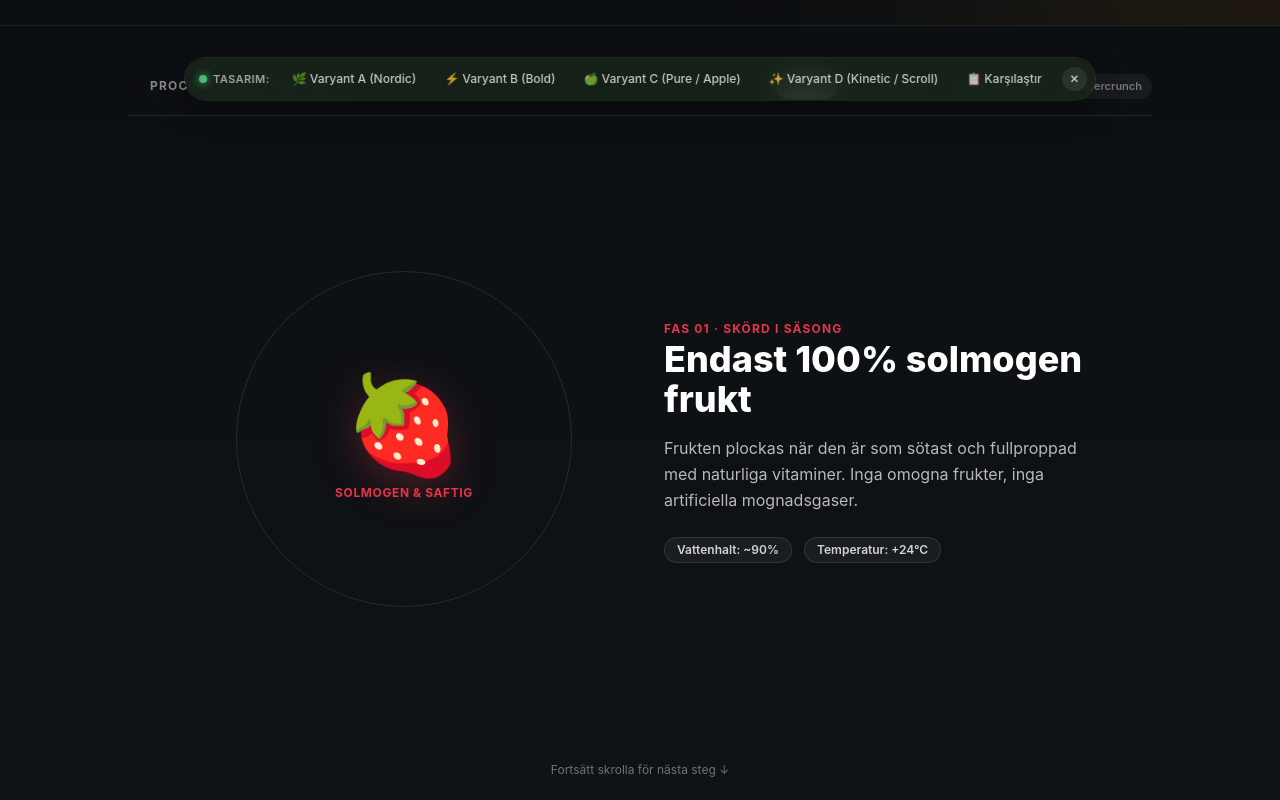
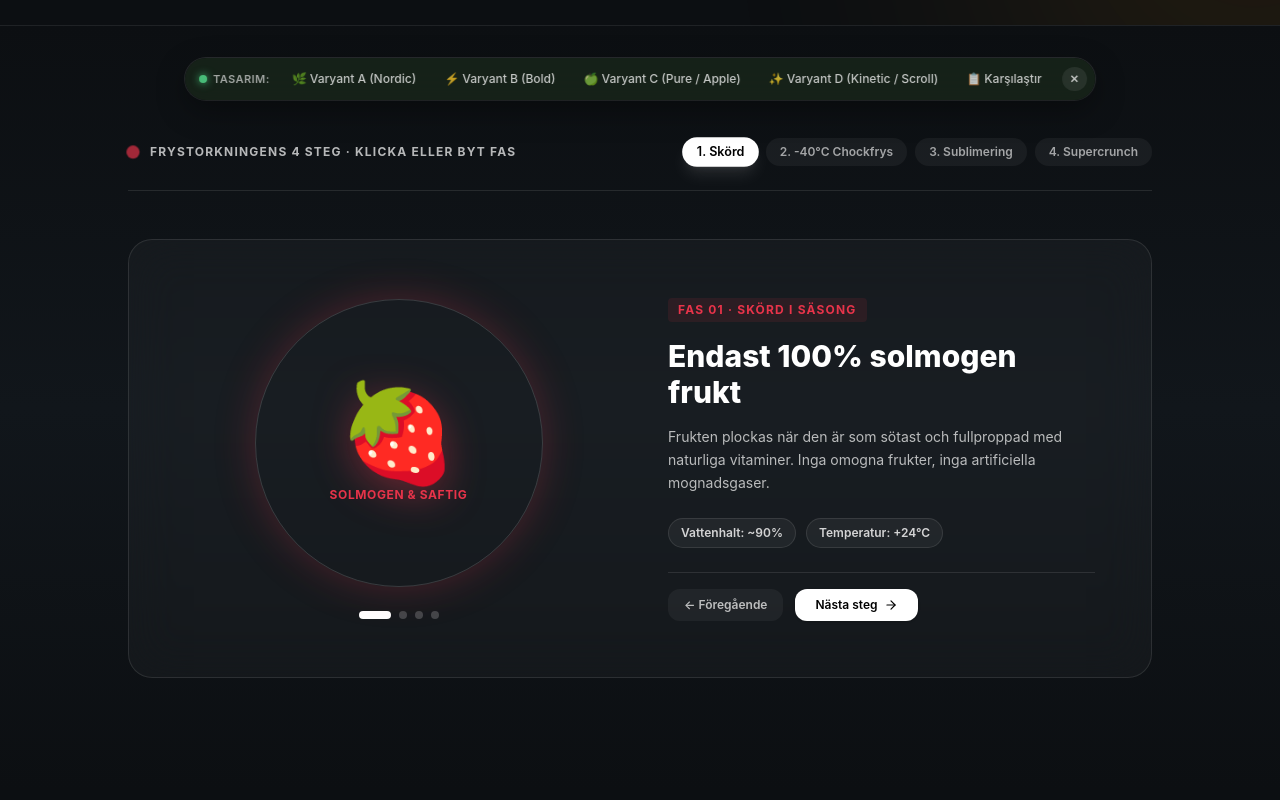
Before and after one commit to canerduru/fruita, a React (Vite) app: page /#/d in a window 1280 px wide. Shown: the part 680-1480 px from the top of the page. Built offline with nearby package versions, Linux system fonts and the light colour scheme; a web font is replaced by a local one.

Commit message:
fix(variant-d): remove 360vh black void gap and make sublimation phase stepper fluid

```diff
--- a/src/variants/VariantD.tsx
+++ b/src/variants/VariantD.tsx
@@ -362,178 +362,210 @@ export default function VariantD() {
         </div>
       </section>
 
-      {/* ─── Section 2: Scrollytelling Pinned Stage (Scroll Experience) ─── */}
+      {/* ─── Section 2: Interactive Sublimation Process (Gap-Free Scrollytelling Stage) ─── */}
       <section
         id="scrollytelling"
         ref={scrollyContainerRef}
-        className="relative z-10 h-[360vh] bg-gradient-to-b from-[#0C0F12] via-[#11161B] to-[#0C0F12] border-t border-white/[0.08]"
+        className="relative z-10 py-20 md:py-28 px-6 bg-gradient-to-b from-[#0C0F12] via-[#11161B] to-[#0C0F12] border-t border-white/[0.08]"
       >
-        {/* Sticky viewport frame */}
-        <div className="sticky top-0 h-screen w-full flex flex-col justify-between p-6 md:p-12 overflow-hidden">
-          {/* Header indicator inside sticky canvas */}
-          <div className="flex items-center justify-between max-w-5xl mx-auto w-full border-b border-white/10 pb-4">
+        <div className="max-w-5xl mx-auto">
+          {/* Header indicator inside canvas */}
+          <div className="flex flex-col sm:flex-row items-center justify-between border-b border-white/10 pb-6 mb-12 gap-4">
             <div className="flex items-center gap-3">
               <span className="w-2.5 h-2.5 rounded-full bg-[#E8344A] animate-ping" />
-              <span className="text-xs uppercase tracking-widest font-bold text-white/50">
-                Processresan: Fas {scrollyPhase + 1} av 4
+              <span className="text-xs uppercase tracking-widest font-bold text-white/70">
+                Frystorkningens 4 Steg · Klicka eller byt fas
               </span>
             </div>
 
-            {/* Micro phase pill indicator */}
-            <div className="flex items-center gap-2">
-              {['1. Skörd', '2. -40°C Frys', '3. Sublimering', '4. Supercrunch'].map((label, idx) => (
-                <span
+            {/* Interactive phase pill buttons */}
+            <div className="flex flex-wrap items-center justify-center gap-2">
+              {['1. Skörd', '2. -40°C Chockfrys', '3. Sublimering', '4. Supercrunch'].map((label, idx) => (
+                <button
                   key={idx}
-                  className={`text-[11px] px-2.5 py-1 rounded-full font-semibold transition-all duration-300 ${
+                  onClick={() => setScrollyPhase(idx)}
+                  className={`text-xs px-3.5 py-1.5 rounded-full font-semibold transition-all duration-300 cursor-pointer ${
                     scrollyPhase === idx
-                      ? 'bg-white text-black shadow-md'
-                      : 'text-white/40 bg-white/5'
+                      ? 'bg-white text-black shadow-lg shadow-white/10 scale-105'
+                      : 'text-white/60 bg-white/5 hover:bg-white/10 hover:text-white'
                   }`}
                 >
                   {label}
-                </span>
+                </button>
               ))}
             </div>
           </div>
 
           {/* Central Interactive Narrative Stage */}
-          <div className="max-w-4xl mx-auto w-full my-auto grid grid-cols-1 md:grid-cols-2 gap-12 items-center">
+          <div className="bg-white/[0.03] border border-white/10 rounded-3xl p-8 md:p-14 backdrop-blur-xl relative overflow-hidden">
+            <div className="grid grid-cols-1 md:grid-cols-2 gap-10 md:gap-14 items-center">
               {/* Visual Morph Stage */}
-            <div className="flex items-center justify-center relative">
+              <div className="flex flex-col items-center justify-center relative min-h-[280px]">
                 {/* Outer pulsing ring */}
                 <div
-                className="w-72 h-72 md:w-84 md:h-84 rounded-full border border-white/10 flex items-center justify-center relative transition-all duration-700"
+                  className="w-64 h-64 sm:w-72 sm:h-72 rounded-full border border-white/15 flex items-center justify-center relative transition-all duration-500"
                   style={{
-                  transform: `scale(${1 + scrollyPhase * 0.05}) rotate(${scrollyPhase * 30}deg)`,
-                  boxShadow: scrollyPhase === 1 ? '0 0 60px rgba(56, 189, 248, 0.25)' : 'none',
+                    boxShadow: scrollyPhase === 1
+                      ? '0 0 50px rgba(56, 189, 248, 0.3)'
+                      : scrollyPhase === 2
+                      ? '0 0 50px rgba(234, 179, 8, 0.25)'
+                      : scrollyPhase === 3
+                      ? '0 0 50px rgba(16, 185, 129, 0.3)'
+                      : '0 0 40px rgba(232, 52, 74, 0.25)',
                   }}
                 >
                   {/* Visual changing based on phase */}
                   {scrollyPhase === 0 && (
-                  <div className="text-center animate-in fade-in zoom-in-75 duration-500">
-                    <div className="text-7xl md:text-8xl mb-2 drop-shadow-[0_10px_20px_rgba(232,52,74,0.3)]">
+                    <div className="text-center animate-in fade-in zoom-in-75 duration-300">
+                      <div className="text-7xl sm:text-8xl mb-2 drop-shadow-[0_10px_20px_rgba(232,52,74,0.4)]">
                         🍓
                       </div>
-                    <span className="text-xs font-bold text-[#E8344A] uppercase tracking-wider">
+                      <span className="text-xs font-bold text-[#E8344A] uppercase tracking-wider block">
                         Solmogen & Saftig
                       </span>
                     </div>
                   )}
 
                   {scrollyPhase === 1 && (
-                  <div className="text-center animate-in fade-in zoom-in-75 duration-500">
-                    <div className="text-7xl md:text-8xl mb-2 drop-shadow-[0_10px_20px_rgba(56,189,248,0.4)]">
+                    <div className="text-center animate-in fade-in zoom-in-75 duration-300">
+                      <div className="text-7xl sm:text-8xl mb-2 drop-shadow-[0_10px_20px_rgba(56,189,248,0.5)]">
                         ❄️🍓
                       </div>
-                    <span className="text-xs font-bold text-sky-400 uppercase tracking-wider">
+                      <span className="text-xs font-bold text-sky-400 uppercase tracking-wider block">
                         Djupfryst vid -40°C
                       </span>
                     </div>
                   )}
 
                   {scrollyPhase === 2 && (
-                  <div className="text-center animate-in fade-in zoom-in-75 duration-500">
-                    <div className="text-7xl md:text-8xl mb-2 drop-shadow-[0_10px_20px_rgba(234,179,8,0.3)]">
+                    <div className="text-center animate-in fade-in zoom-in-75 duration-300">
+                      <div className="text-7xl sm:text-8xl mb-2 drop-shadow-[0_10px_20px_rgba(234,179,8,0.4)]">
                         💨✨
                       </div>
-                    <span className="text-xs font-bold text-amber-400 uppercase tracking-wider">
+                      <span className="text-xs font-bold text-amber-400 uppercase tracking-wider block">
                         Vattnet avdunstar (Sublimering)
                       </span>
                     </div>
                   )}
 
                   {scrollyPhase === 3 && (
-                  <div className="text-center animate-in fade-in zoom-in-75 duration-500">
-                    <div className="text-7xl md:text-8xl mb-2 drop-shadow-[0_10px_25px_rgba(16,185,129,0.4)]">
+                    <div className="text-center animate-in fade-in zoom-in-75 duration-300">
+                      <div className="text-7xl sm:text-8xl mb-2 drop-shadow-[0_10px_25px_rgba(16,185,129,0.5)]">
                         🎒✨
                       </div>
-                    <span className="text-xs font-bold text-emerald-400 uppercase tracking-wider">
+                      <span className="text-xs font-bold text-emerald-400 uppercase tracking-wider block">
                         15g Ren Supercrunch
                       </span>
                     </div>
                   )}
+                </div>
+
+                {/* Step indicator below circle */}
+                <div className="mt-6 flex items-center gap-2">
+                  {[0, 1, 2, 3].map((step) => (
+                    <button
+                      key={step}
+                      onClick={() => setScrollyPhase(step)}
+                      className={`h-2 rounded-full transition-all duration-300 ${
+                        scrollyPhase === step ? 'w-8 bg-white' : 'w-2 bg-white/20'
+                      }`}
+                    />
+                  ))}
                 </div>
               </div>
 
               {/* Text description per phase */}
               <div className="space-y-6">
                 {scrollyPhase === 0 && (
-                <div className="space-y-4 animate-in fade-in slide-in-from-bottom-4 duration-500">
-                  <span className="text-xs font-bold uppercase tracking-widest text-[#E8344A]">
+                  <div className="space-y-4 animate-in fade-in slide-in-from-bottom-3 duration-300">
+                    <span className="text-xs font-bold uppercase tracking-widest text-[#E8344A] px-2.5 py-1 rounded bg-[#E8344A]/10 inline-block">
                       Fas 01 · Skörd i säsong
                     </span>
-                  <h3 className="text-3xl md:text-4xl font-extrabold text-white">
+                    <h3 className="text-2xl sm:text-3xl font-extrabold text-white">
                       Endast 100% solmogen frukt
                     </h3>
-                  <p className="text-sm md:text-base text-white/70 leading-relaxed">
+                    <p className="text-sm text-white/70 leading-relaxed">
                       Frukten plockas när den är som sötast och fullproppad med naturliga vitaminer. Inga omogna frukter, inga artificiella mognadsgaser.
                     </p>
-                  <div className="flex items-center gap-3 text-xs font-semibold text-white/80 pt-2">
-                    <span className="px-3 py-1 rounded-full bg-white/5 border border-white/10">Vattenhalt: ~90%</span>
-                    <span className="px-3 py-1 rounded-full bg-white/5 border border-white/10">Temperatur: +24°C</span>
+                    <div className="flex flex-wrap items-center gap-2.5 text-xs font-semibold text-white/80 pt-2">
+                      <span className="px-3 py-1.5 rounded-full bg-white/5 border border-white/10">Vattenhalt: ~90%</span>
+                      <span className="px-3 py-1.5 rounded-full bg-white/5 border border-white/10">Temperatur: +24°C</span>
                     </div>
                   </div>
                 )}
 
                 {scrollyPhase === 1 && (
-                <div className="space-y-4 animate-in fade-in slide-in-from-bottom-4 duration-500">
-                  <span className="text-xs font-bold uppercase tracking-widest text-sky-400">
+                  <div className="space-y-4 animate-in fade-in slide-in-from-bottom-3 duration-300">
+                    <span className="text-xs font-bold uppercase tracking-widest text-sky-400 px-2.5 py-1 rounded bg-sky-500/10 inline-block">
                       Fas 02 · Chockfrysning
                     </span>
-                  <h3 className="text-3xl md:text-4xl font-extrabold text-white">
+                    <h3 className="text-2xl sm:text-3xl font-extrabold text-white">
                       Cellstrukturen låses fast vid -40°C
                     </h3>
-                  <p className="text-sm md:text-base text-white/70 leading-relaxed">
+                    <p className="text-sm text-white/70 leading-relaxed">
                       Till skillnad från vanlig värmetorkning (ugn) förstör vi inte vitaminerna eller cellväggarna. Frukten fryses blixtsnabbt för att bevara sin ursprungliga form och näring.
                     </p>
-                  <div className="flex items-center gap-3 text-xs font-semibold text-white/80 pt-2">
-                    <span className="px-3 py-1 rounded-full bg-sky-500/10 border border-sky-500/20 text-sky-300">Temperatur: -40°C</span>
-                    <span className="px-3 py-1 rounded-full bg-white/5 border border-white/10">Cellstatus: 100% intakt</span>
+                    <div className="flex flex-wrap items-center gap-2.5 text-xs font-semibold text-white/80 pt-2">
+                      <span className="px-3 py-1.5 rounded-full bg-sky-500/10 border border-sky-500/20 text-sky-300">Temperatur: -40°C</span>
+                      <span className="px-3 py-1.5 rounded-full bg-white/5 border border-white/10">Cellstatus: 100% intakt</span>
                     </div>
                   </div>
                 )}
 
                 {scrollyPhase === 2 && (
-                <div className="space-y-4 animate-in fade-in slide-in-from-bottom-4 duration-500">
-                  <span className="text-xs font-bold uppercase tracking-widest text-amber-400">
+                  <div className="space-y-4 animate-in fade-in slide-in-from-bottom-3 duration-300">
+                    <span className="text-xs font-bold uppercase tracking-widest text-amber-400 px-2.5 py-1 rounded bg-amber-500/10 inline-block">
                       Fas 03 · Vakuumkammare
                     </span>
-                  <h3 className="text-3xl md:text-4xl font-extrabold text-white">
+                    <h3 className="text-2xl sm:text-3xl font-extrabold text-white">
                       Vattnet dunstar direkt från is till ånga
                     </h3>
-                  <p className="text-sm md:text-base text-white/70 leading-relaxed">
+                    <p className="text-sm text-white/70 leading-relaxed">
                       Under extremt vakuum sker sublimering: iskristallerna förvandlas direkt till ånga utan att smälta till vätska. Resultatet? All färg, doft och 98% av vitaminerna är orörda.
                     </p>
-                  <div className="flex items-center gap-3 text-xs font-semibold text-white/80 pt-2">
-                    <span className="px-3 py-1 rounded-full bg-amber-500/10 border border-amber-500/20 text-amber-300">Vatten avlägsnat: 98%</span>
-                    <span className="px-3 py-1 rounded-full bg-white/5 border border-white/10">Tryck: 0.1 mbar</span>
+                    <div className="flex flex-wrap items-center gap-2.5 text-xs font-semibold text-white/80 pt-2">
+                      <span className="px-3 py-1.5 rounded-full bg-amber-500/10 border border-amber-500/20 text-amber-300">Vatten avlägsnat: 98%</span>
+                      <span className="px-3 py-1.5 rounded-full bg-white/5 border border-white/10">Tryck: 0.1 mbar</span>
                     </div>
                   </div>
                 )}
 
                 {scrollyPhase === 3 && (
-                <div className="space-y-4 animate-in fade-in slide-in-from-bottom-4 duration-500">
-                  <span className="text-xs font-bold uppercase tracking-widest text-emerald-400">
+                  <div className="space-y-4 animate-in fade-in slide-in-from-bottom-3 duration-300">
+                    <span className="text-xs font-bold uppercase tracking-widest text-emerald-400 px-2.5 py-1 rounded bg-emerald-500/10 inline-block">
                       Fas 04 · Slutresultat
                     </span>
-                  <h3 className="text-3xl md:text-4xl font-extrabold text-white">
+                    <h3 className="text-2xl sm:text-3xl font-extrabold text-white">
                       15g ren, frasig supercrunch
                     </h3>
-                  <p className="text-sm md:text-base text-white/70 leading-relaxed">
+                    <p className="text-sm text-white/70 leading-relaxed">
                       En 15-gramspåse innehåller näring och smak från ~150g färsk frukt. Helt kladdfri, väger ingenting i skolväskan och smälter magiskt i munnen.
                     </p>
-                  <div className="flex items-center gap-3 text-xs font-semibold text-white/80 pt-2">
-                    <span className="px-3 py-1 rounded-full bg-emerald-500/10 border border-emerald-500/20 text-emerald-300">0% Tillsatt socker</span>
-                    <span className="px-3 py-1 rounded-full bg-white/5 border border-white/10">100% Återvinningsbar</span>
+                    <div className="flex flex-wrap items-center gap-2.5 text-xs font-semibold text-white/80 pt-2">
+                      <span className="px-3 py-1.5 rounded-full bg-emerald-500/10 border border-emerald-500/20 text-emerald-300">0% Tillsatt socker</span>
+                      <span className="px-3 py-1.5 rounded-full bg-white/5 border border-white/10">100% Återvinningsbar</span>
                     </div>
                   </div>
                 )}
+
+                {/* Next / Previous step buttons */}
+                <div className="flex items-center gap-3 pt-4 border-t border-white/10">
+                  <button
+                    onClick={() => setScrollyPhase((prev) => (prev > 0 ? prev - 1 : 3))}
+                    className="px-4 py-2 rounded-xl bg-white/5 hover:bg-white/10 text-xs font-semibold text-white/70 hover:text-white transition-colors cursor-pointer"
+                  >
+                    ← Föregående
+                  </button>
+                  <button
+                    onClick={() => setScrollyPhase((prev) => (prev < 3 ? prev + 1 : 0))}
+                    className="px-5 py-2 rounded-xl bg-white text-black font-semibold text-xs hover:bg-white/90 transition-colors shadow-sm flex items-center gap-1.5 cursor-pointer"
+                  >
+                    <span>{scrollyPhase === 3 ? 'Börja om' : 'Nästa steg'}</span>
+                    <ArrowRight className="w-3.5 h-3.5" />
+                  </button>
                 </div>
               </div>
-
-          {/* Bottom helper prompt */}
-          <div className="text-center text-xs text-white/40">
-            {scrollyPhase < 3 ? 'Fortsätt skrolla för nästa steg ↓' : 'Perfekt! Upptäck Crunch Lab nedan ↓'}
+            </div>
           </div>
         </div>
       </section>
```
Lines whose indentation alone changed are shown as unchanged.
